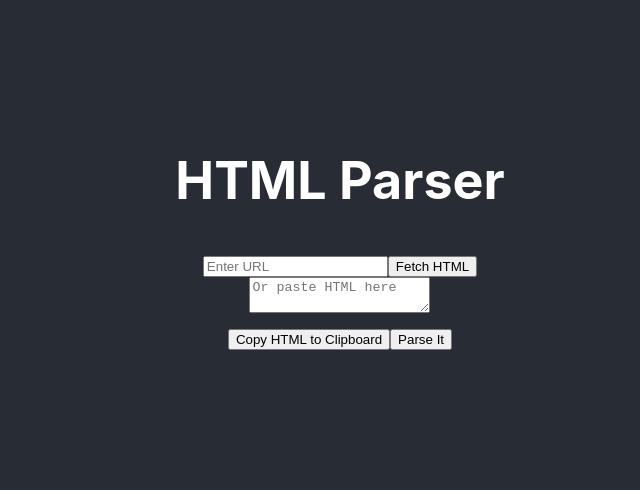
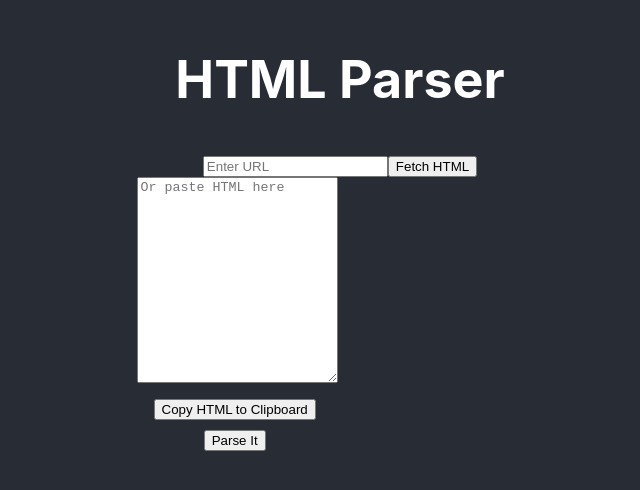
Before and after one commit to NekkidBear/parsing-challenge, a React (Create React App) app: page / in a window 1280 px wide. Shown: the part 168-658 px from the top of the page, without its empty margins (300-940 px from the left). Built offline with nearby package versions, Linux system fonts and the light colour scheme.

Commit message:
update display to show before/after

```diff
--- a/src/App.css
+++ b/src/App.css
@@ -37,6 +37,20 @@
   justify-content: center;
   font-size: calc(10px + 2vmin);
   color: white;
+}
+
+.container {
+  display: flex;
+  justify-content: space-between;
+}
+
+.input-section, .output-section {
+  width: 48%;
+}
+
+textarea {
+  width: 100%;
+  height: 200px;
 }
 
 .App-link {
--- a/src/HTMLParser.tsx
+++ b/src/HTMLParser.tsx
@@ -133,14 +133,13 @@ const HTMLParser: React.FC = () => {
         </button>
       </div>
       {error && <p className="error">{error}</p>} {/* Display error message if any */}
-      <div>
+      <div className="container">
+        <div className="input-section">
           <textarea
             value={inputHtml}
             onChange={(e) => setInputHtml(e.target.value)} // Update HTML content state on input change
             placeholder="Or paste HTML here"
           />
-      </div>
-      <div>
           <button onClick={() => copyToClipboard(inputHtml)}>
             Copy HTML to Clipboard {/* Button to copy HTML content to clipboard */}
           </button>
@@ -148,8 +147,9 @@ const HTMLParser: React.FC = () => {
             Parse It {/* Button to parse and render HTML content */}
           </button>
         </div>
-      <div>
+        <div className="output-section">
           {renderParsedContent(parsedItems)} {/* Render the parsed content */}
+        </div>
       </div>
     </div>
   );
```
Lines whose indentation alone changed are shown as unchanged.
